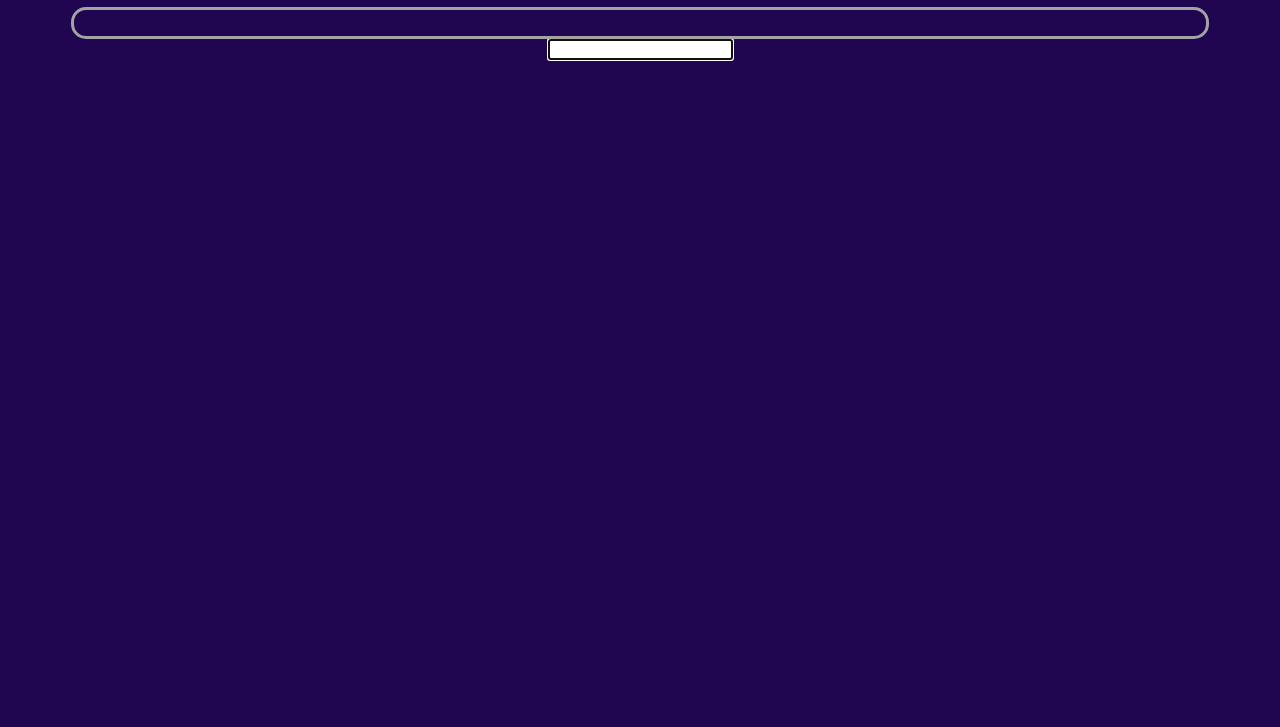
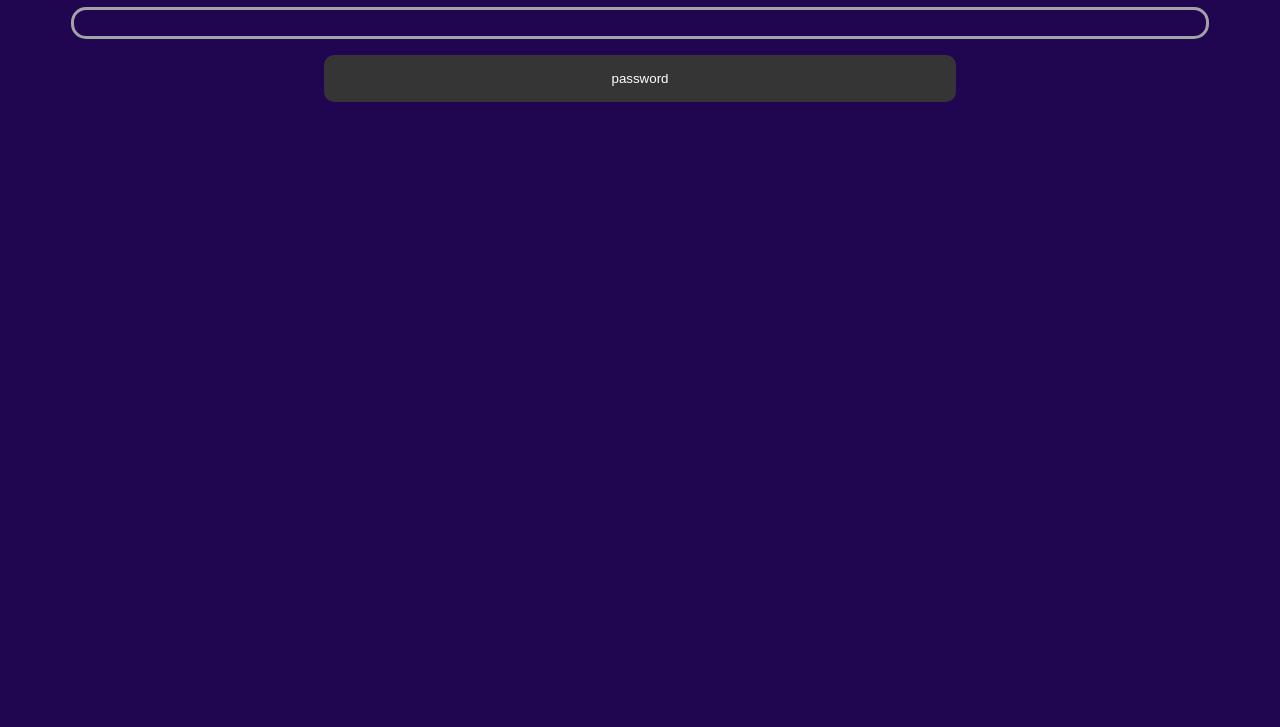
Before and after one commit to ColinJhEdwards/password-strength-test, a plain HTML site: page index.html in a window 1280 px wide. Shown: the part 73-800 px from the top of the page. Drawn offline with Linux system fonts and the light colour scheme.

Commit message:
finishing styling necessary elements

```diff
--- a/index.html
+++ b/index.html
@@ -10,7 +10,14 @@
   <body>
     <h1>Password Strength Test</h1>
     <div class="strength-meter"></div>
-    <input type="text" autofocus aria-labelledby="password" />
+    <input
+      value="password"
+      type="text"
+      autofocus
+      aria-labelledby="password"
+      class="password-input"
+      id="password-input"
+    />
     <div id="reasons" class="reasons"></div>
   </body>
 </html>
--- a/style.css
+++ b/style.css
@@ -28,3 +28,20 @@ body {
   background: hsl(0, 0%, 93%);
   transition: width 200ms;
 }
+
+.password-input {
+  width: 50%;
+  padding: 1rem 1.5rem;
+  background: rgb(53, 53, 53);
+  color: white;
+  border: none;
+  margin-top: 1rem;
+  outline: none;
+  text-align: center;
+  border-radius: 10px;
+}
+
+.reasons > * {
+  margin-top: 0.5rem;
+  color: rgb(156, 156, 156);
+}
```
